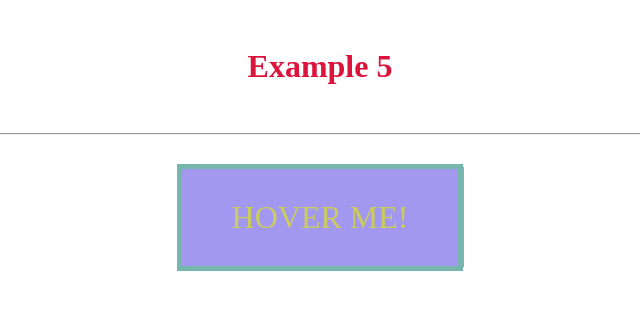
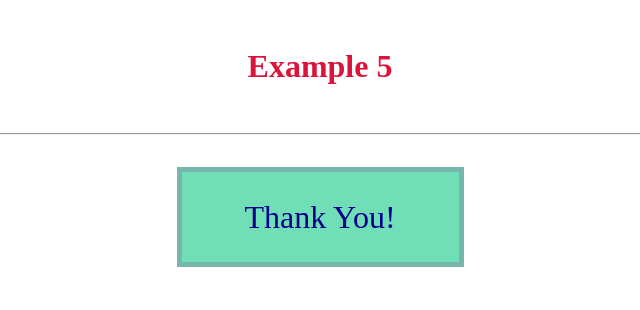
Before and after one commit to faezehpanahi/CSS_animation_5, a plain HTML site: page index.html in a window 1280 px wide. Shown: the whole page, without its empty margins (320-960 px from the left). Drawn offline with Linux system fonts and the light colour scheme.

Commit message:
add css animation

```diff
--- a/index.html
+++ b/index.html
@@ -12,7 +12,7 @@
     <hr />
 
     <div class="container">
-      <a href="#">HOVER ME!</a>
+      <a href="#"></a>
     </div>
   </body>
 </html>
--- a/style.css
+++ b/style.css
@@ -36,37 +36,58 @@ hr{
 
 /* .container:hover{
   width: 325px;
-   height: 110px;
+  height: 110px;
 } */
 
 a{
+  width: 287px;
+  height: 100px;
   padding: 30px 50px;
   text-decoration: none;
   color: rgb(202, 204, 93);
   font-size: 2rem;
   border: 5px solid rgb(119, 182, 172);
   position: relative;
-  transition: all 0.3s;
   font-weight: 300;
   overflow: hidden;
 }
 
-a:hover{
-  background-color: #f44336;
-}
-
 a::before{
-  content: "";
-  background-color: rgba(112, 222, 182, 0.674);
+  content: "Thank You!";
+  background-color: rgb(112, 222, 182);
+  color: darkblue;
+  display: flex;
+  justify-content: center;
+  align-items: center;
   position: absolute;
   top: 0;
   left: 0;
   width: 100%;
-  height: 80px;
-  transform: translateX(-100%) rotate(45deg);
-  transition: all 5s;
+  height: 100%;
+  /* transform: translate(-100%, 100%); */
+  transition: all 2s;
 }
 
 a:hover::before{
-  transform: translateX(100%) rotate(45deg);
+  transform: translate(100%, -100%);
 }
+
+a::after{
+  content: "My Dear";
+  background-color: rgb(112, 222, 182);
+  color: darkblue;
+  display: flex;
+  justify-content: center;
+  align-items: center;
+  position: absolute;
+  top: 0;
+  left: 0;
+  width: 100%;
+  height: 100%;
+  transform: translate(-100%, 100%);
+  transition: all 2s;
+}
+
+a:hover::after{
+  transform: translate(0, 0);
+}
```
